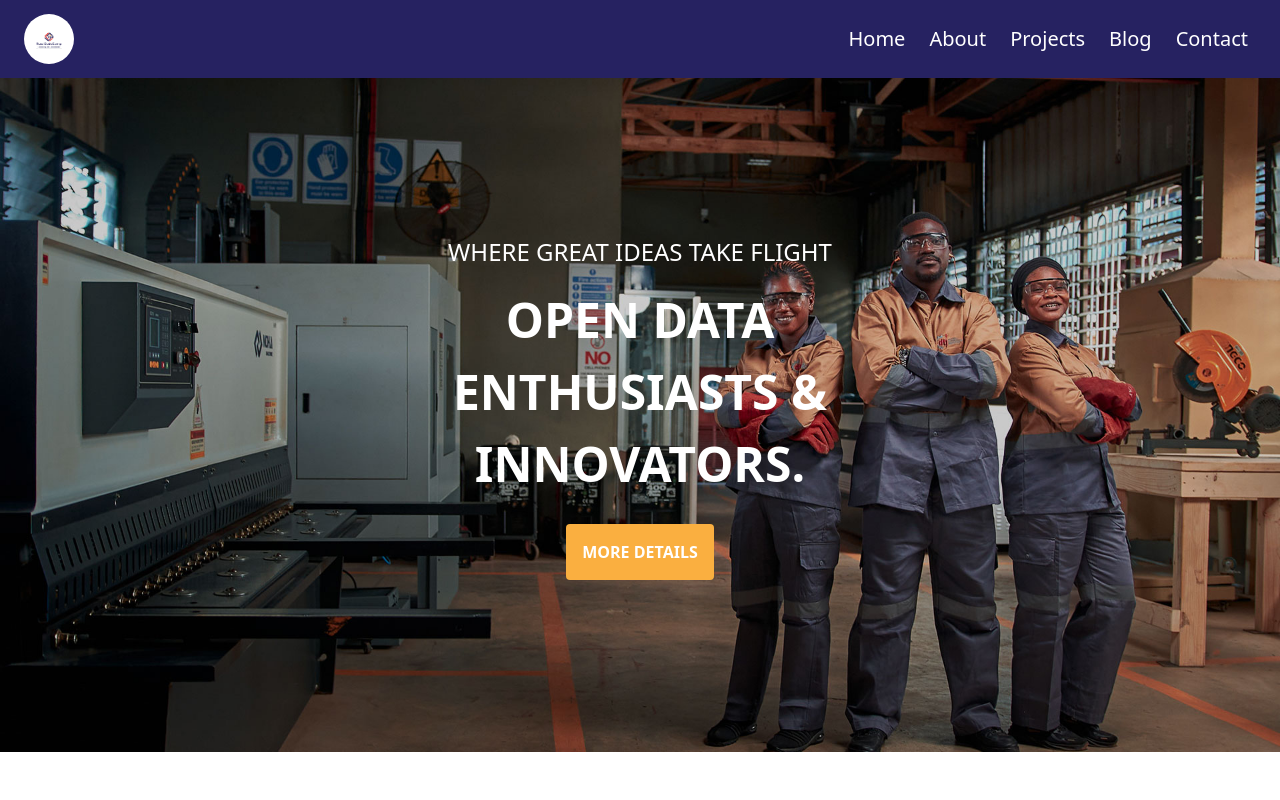
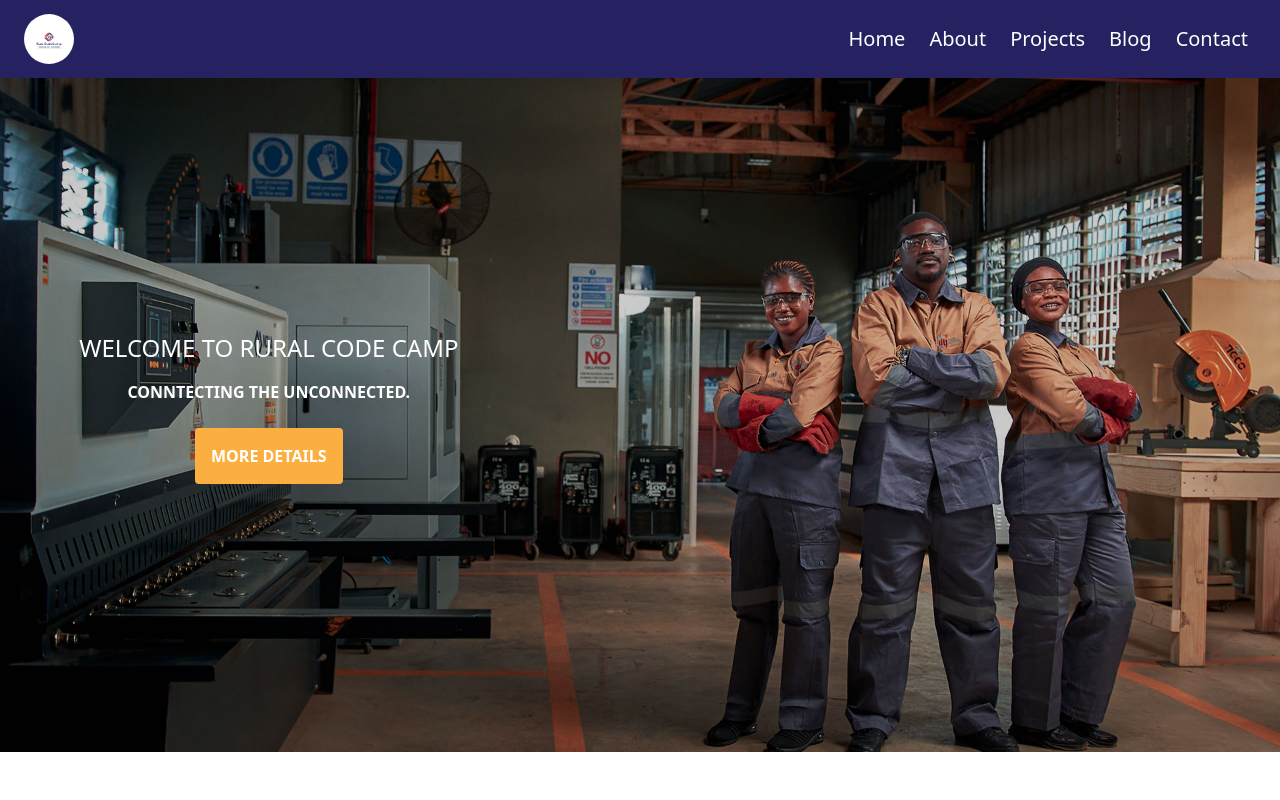
Before and after one commit to NextHubImpact/console-ghana, a React (Vite) app: page / in a window 1280 px wide. Shown: the top 800 px of the page. Built offline with nearby package versions, Linux system fonts and the light colour scheme.

Commit message:
blog section updated

```diff
--- a/src/components/Content.jsx
+++ b/src/components/Content.jsx
@@ -120,7 +120,7 @@ const Content = () => {
 
       <div className="mx-8 flex flex-col items-center gap-8">
       <div className="text-5xl mb-6">
-        <h1>About Us</h1>
+        {/* <h1>About Us</h1> */}
       </div>
       <div className=" flex flex-col  items-center lg:flex-row  gap-4 bg-[whitesmoke] ">
 
@@ -218,8 +218,8 @@ const Content = () => {
 
 
       {/* blog */}
-      <section className="bg-[#111] bg-[#262261] bg-[#faaf40]">
-         <div className="my-12 mx-8">
+      <section className="">
+         <div className="my-12 mx-8 bg-[#111]">
          <div className="flex flex-col justify-center items-center ">
             <iv className=" pt-12 lg:">
                 <h2 className=" mb-14 text-center font-bold text-[24px] text-red-700 lg:text-[48px]">
--- a/src/components/Hero.jsx
+++ b/src/components/Hero.jsx
@@ -17,9 +17,9 @@ const Hero = ({}) => {
 
         {
           img: slide1,
-          title: "WHERE GREAT IDEAS TAKE FLIGHT",
+          title: "welcome to rural code camp",
           article:
-            "open data enthusiasts & innovators. ",
+            "conntecting the unconnected. ",
           link: "More details",
           icon: <IoArrowForward className="text-red-700" />,
         },
@@ -65,14 +65,14 @@ const Hero = ({}) => {
                     display: 'flex',
                     flexDirection: 'column',
                     justifyContent: 'center',
-                    alignItems: 'center',
+                    alignItems: 'start',
                     marginTop: "4rem",
                 }}
                  className='uppercase text-white'
                 >
-                  <div className="w-[42%] flex flex-col gap-4 items-center">
+                  <div className="w-[42%] flex  justify-end flex-col gap-4 items-center">
                     <h1 className=' text-2xl '>{images.title}</h1>
-                    <p className='text-[3rem] font-bold text-center text-wrap'>{images.article}</p>
+                    <p className='text-[4xl] font-bold text-center text-wrap'>{images.article}</p>
                     <NavLink to={images.link} >
                       <p className='bg-[#faaf40] p-4 rounded flex items-center gap-4 mt-2 font-semibold'>{images.link}</p>
                     </NavLink>
```
